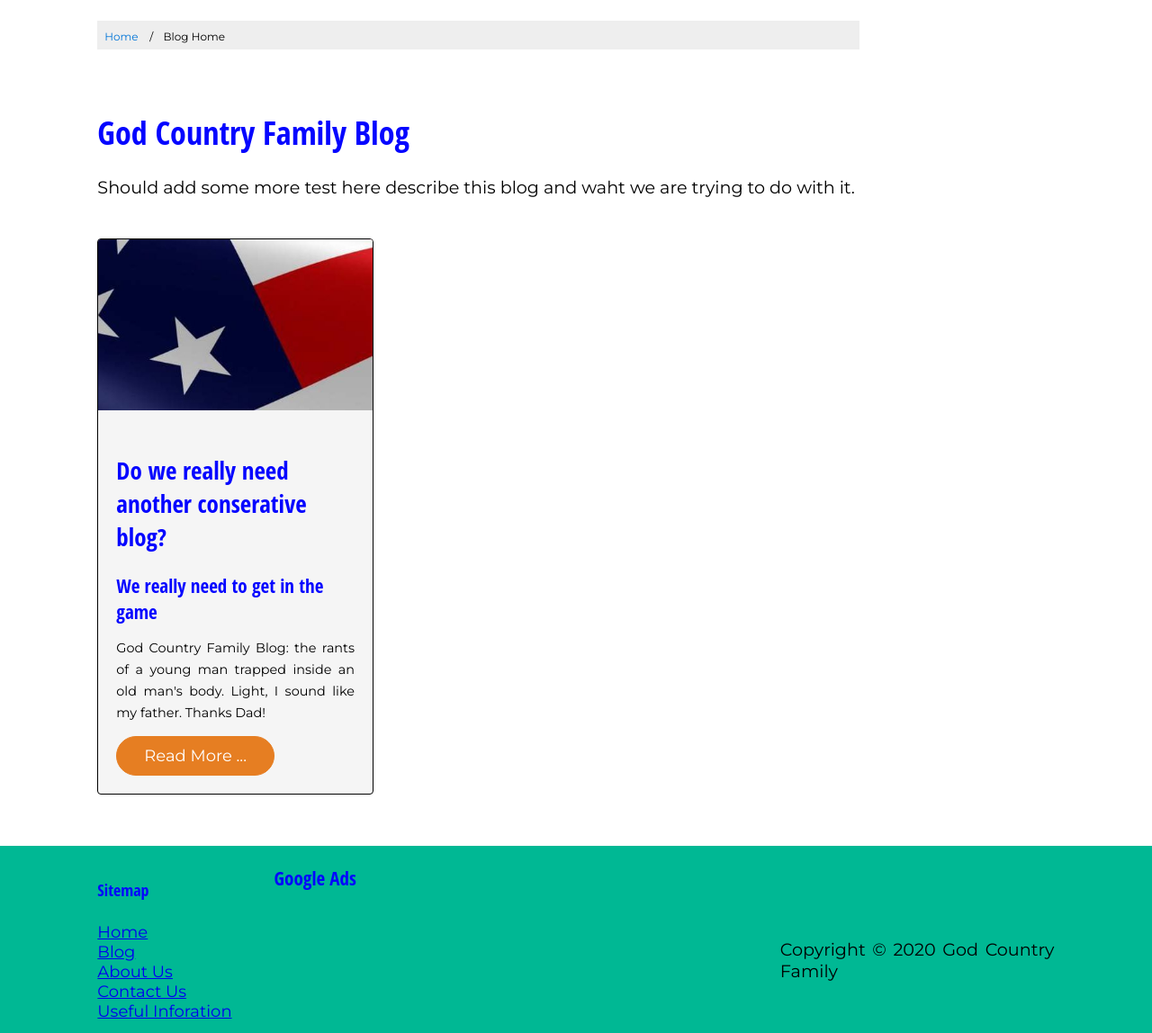
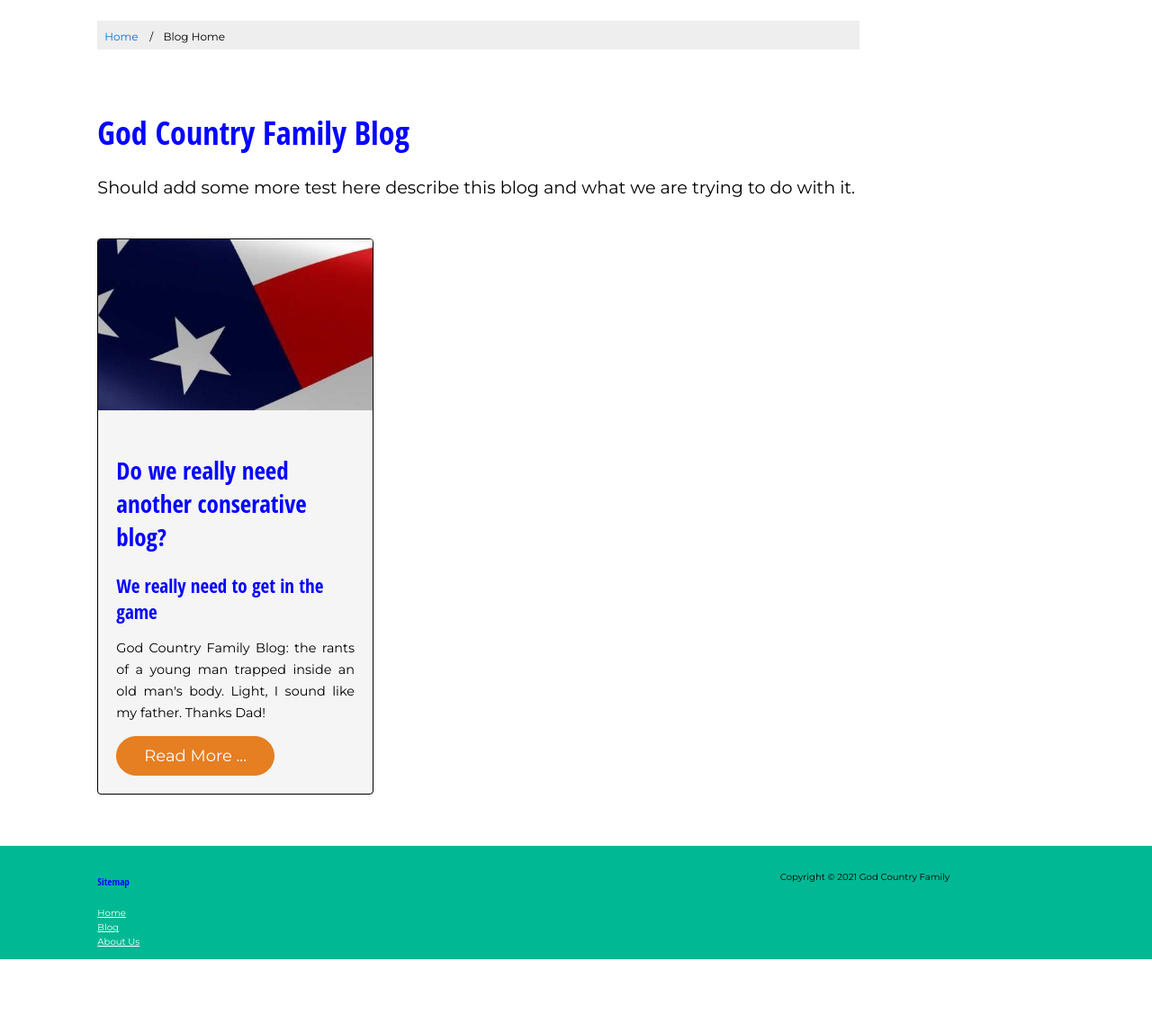
Before and after one commit to cmurray4492/gcf2, a Django app: page /blog/ in a window 1280 px wide. Shown: the part 379-1527 px from the top of the page at 90% size. After the commit the page ends 1445 px from the top, so only its background shows below. Run offline with Django 3.2, Linux system fonts and the light colour scheme; data comes from the database, SQL or seed files in the repository; parts of the project's set-up code (start-up, migrations or seed data) failed here and were passed over; some libraries are stand-ins or nearby versions.

Commit message:
Adjustments 1

```diff
--- a/gcf/static/css/style.css
+++ b/gcf/static/css/style.css
@@ -370,9 +370,6 @@
   padding: 0;
 }
 
-.sitemap_item {
-  align-self: center;
-}
 ul.breadcrumb {
   padding: 5px 8px;
   list-style: none;
@@ -593,7 +590,7 @@
 .btn-card {
   margin: 0;
   left: 50%;
-
+}
 
 .btn-full:hover {
   background-color: #fff;
@@ -615,7 +612,6 @@
   transition: background-color 0.8s;
 }
 
-
 .h3Sidebar {
   padding: 0%;
   margin: 0%;
@@ -625,3 +621,22 @@
   padding-top: 0%;
   margin-top: 0%;
 }
+
+.sitemap_heading f5 {
+  color: white;
+}
+
+.sitemap_item {
+  align-self: center;
+  font-size: 75%;
+  color: white;
+}
+
+.footer1 {
+  font-size: 75%;
+}
+
+.footer {
+  font-size: 75%;
+  max-height: 10%;
+}
--- a/templates/blog/blog.html
+++ b/templates/blog/blog.html
@@ -34,7 +34,7 @@
 	<div class="col span_1_of_12"></div>
 	<div class="col span_8_of_12">
 		<h1>God Country Family Blog</h1>
-		<p>Should add some more test here describe this blog and waht we are trying to do with it. </p>
+		<p>Should add some more test here describe this blog and what we are trying to do with it. </p>
 	</div>
 	<div class="col span_2_of_12"></div>
 	<div class="col span_1_of_12"></div>
--- a/templates/pages/index.html
+++ b/templates/pages/index.html
@@ -9,6 +9,7 @@
 <div class="section group">
 	<div class="col span_1_of_12"></div>
 	<div class="col span_8_of_12">
+		<br>
         <h1>God Country Family</h1>
         <p>This page should have a few sentences on what we are trying to do.</p>
     </div>
--- a/templates/partials/_footer.html
+++ b/templates/partials/_footer.html
@@ -1,15 +1,15 @@
+{% load static %}
 <footer>
   <div class="section group green-accent footer">
     <div class="col span_1_of_12"></div>
     <div class="col span_2_of_12">
-      <h4 class="sitemap_heading">Sitemap</h4>
+      <h5 class="sitemap_heading">Sitemap</h5>
       <a href="{% url 'index' %}" class="sitemap_item">Home</a> <br>
       <a href="{% url 'blog' %}" class="sitemap_item">Blog</a> <br>
       <a href="{% url 'about' %}" class="sitemap_item">About Us</a> <br>
-      <a href="#" class="sitemap_item">Contact Us</a> <br>
-      <a href="#" class="sitemap_item">Useful Inforation</a> <br>
+<!--       <a href="#" class="sitemap_item">Contact Us</a> <br>
+      <a href="#" class="sitemap_item">Useful Inforation</a> <br> -->
     </div>
-    <h3>Google Ads</h3>
     <div class="col span_5_of_12">
         <script async src="//pagead2.googlesyndication.com/pagead/js/adsbygoogle.js"></script>
         <ins class="adsbygoogle" style="display:block" data-ad-client="ca-pub-2036361940193427"
@@ -19,7 +19,7 @@
         </script>
     </div>
     <div class="col span_3_of_12">
-      <p class="footer1">Copyright &copy 2020 God Country Family</p>
+      <p class="footer1">Copyright &copy 2021 God Country Family</p>
     </div>
     <div class="col span_1_of_12"></div>
   </div>
```
Also changed, not shown: 1 other file.
